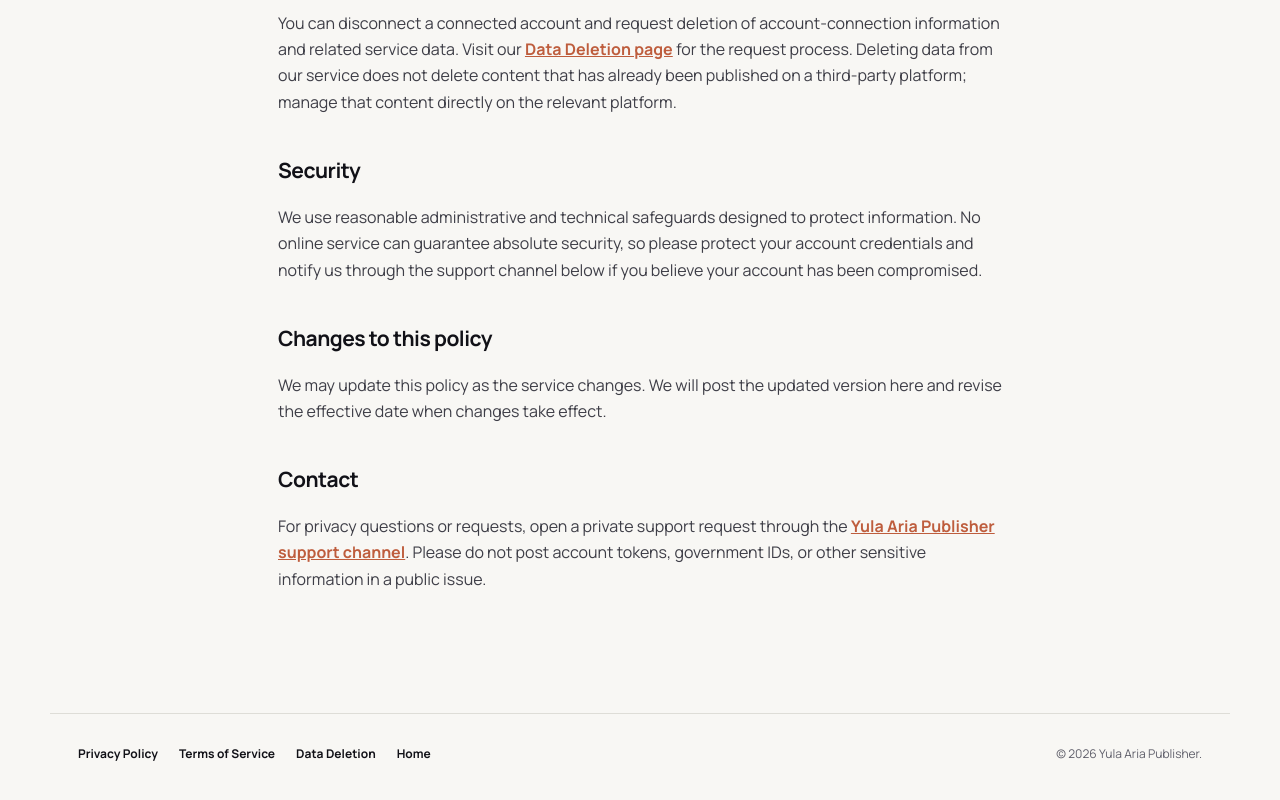
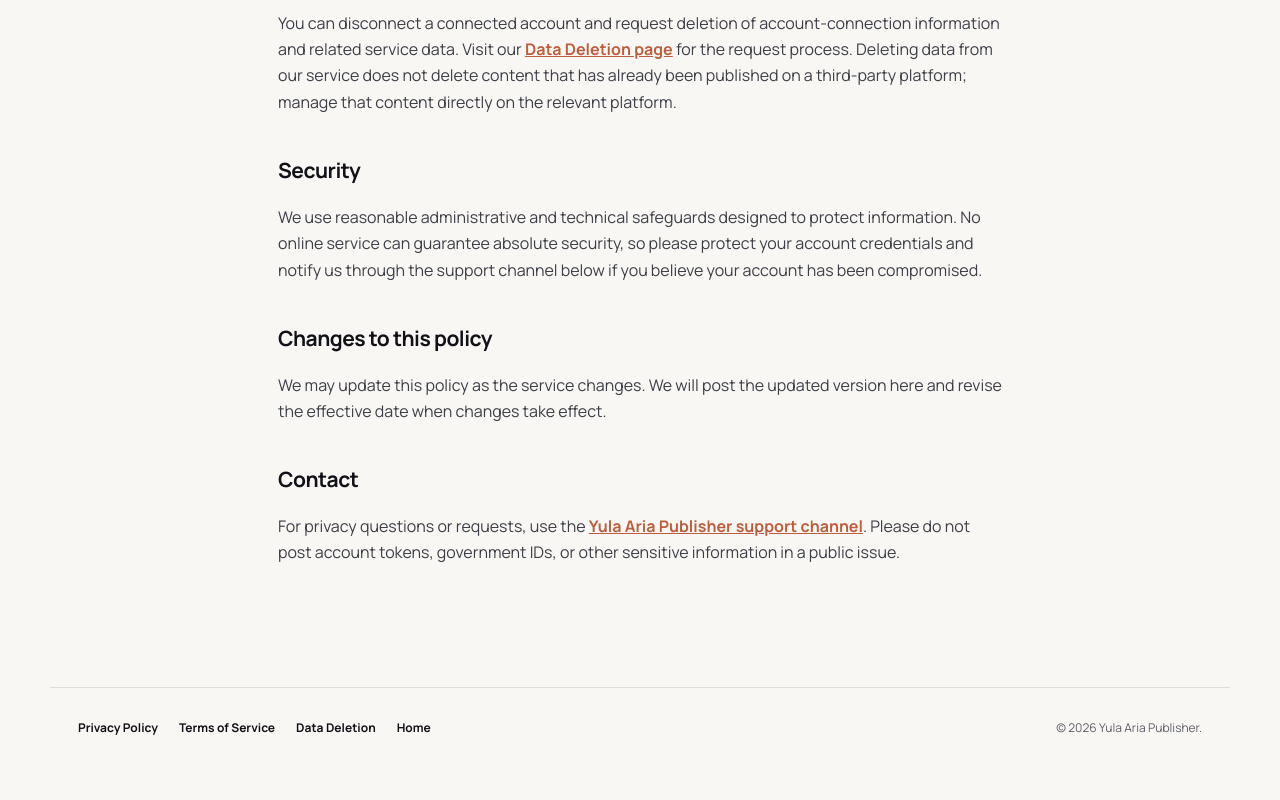
Before and after one commit to 3r0xi/yulaaria, a plain HTML site: page privacy.html in a window 1280 px wide. Shown: the part 1337-2137 px from the top of the page. After the commit the page ends 2113 px from the top, so only its background shows below. Drawn offline with nearby package versions, Linux system fonts and the light colour scheme; a web font is replaced by a local one.

Commit message:
Clarify public support channel

```diff
--- a/privacy.html
+++ b/privacy.html
@@ -8,4 +8,4 @@
 <h2>Your choices and deletion</h2><p>You can disconnect a connected account and request deletion of account-connection information and related service data. Visit our <a href="data-deletion.html">Data Deletion page</a> for the request process. Deleting data from our service does not delete content that has already been published on a third-party platform; manage that content directly on the relevant platform.</p>
 <h2>Security</h2><p>We use reasonable administrative and technical safeguards designed to protect information. No online service can guarantee absolute security, so please protect your account credentials and notify us through the support channel below if you believe your account has been compromised.</p>
 <h2>Changes to this policy</h2><p>We may update this policy as the service changes. We will post the updated version here and revise the effective date when changes take effect.</p>
-<h2>Contact</h2><p>For privacy questions or requests, open a private support request through the <a href="https://github.com/3r0xi/yulaaria/issues" target="_blank" rel="noreferrer">Yula Aria Publisher support channel</a>. Please do not post account tokens, government IDs, or other sensitive information in a public issue.</p></main><footer><div class="footer-links"><a href="privacy.html">Privacy Policy</a><a href="terms.html">Terms of Service</a><a href="data-deletion.html">Data Deletion</a><a href="index.html">Home</a></div><p>© 2026 Yula Aria Publisher.</p></footer></body></html>
+<h2>Contact</h2><p>For privacy questions or requests, use the <a href="https://github.com/3r0xi/yulaaria/issues" target="_blank" rel="noreferrer">Yula Aria Publisher support channel</a>. Please do not post account tokens, government IDs, or other sensitive information in a public issue.</p></main><footer><div class="footer-links"><a href="privacy.html">Privacy Policy</a><a href="terms.html">Terms of Service</a><a href="data-deletion.html">Data Deletion</a><a href="index.html">Home</a></div><p>© 2026 Yula Aria Publisher.</p></footer></body></html>
```
